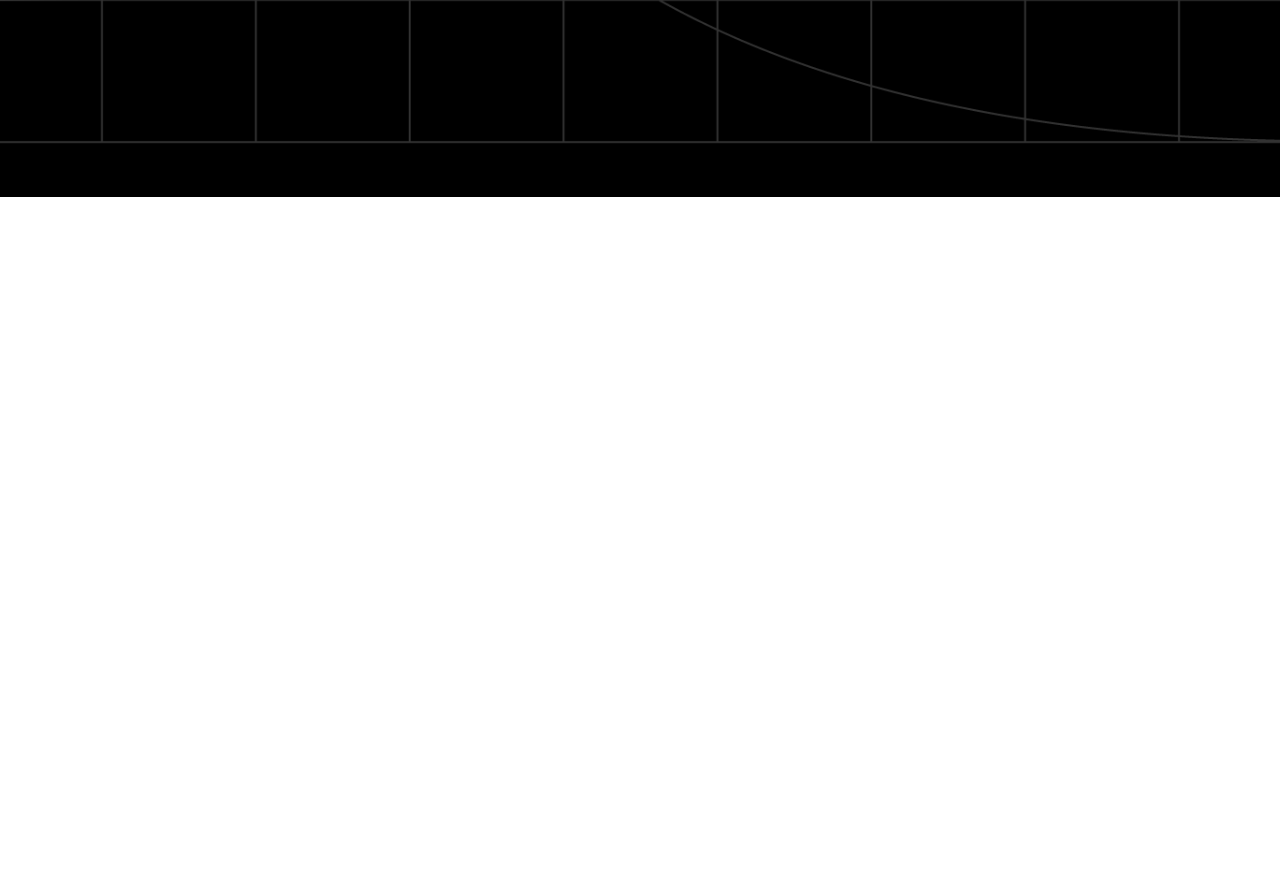
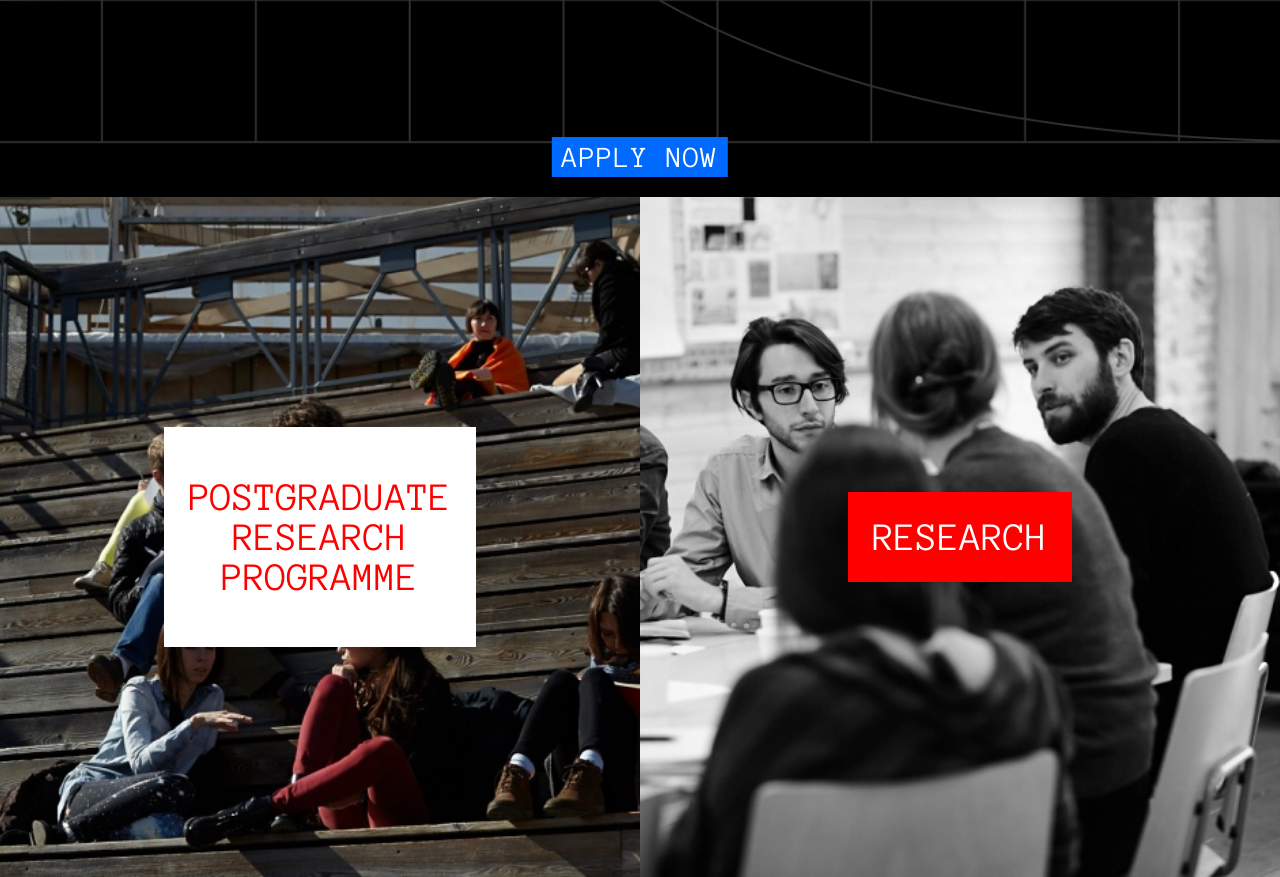
Before and after one commit to evgeny-matveev/hse-strelka-19, a plain HTML site: page index.html in a window 1280 px wide. Shown: the part 483-1360 px from the top of the page. Before the commit the page ends 800 px from the top, so only its background shows below. Drawn offline with Linux system fonts and the light colour scheme.

Commit message:
Доработали блок с образовательными  программами

```diff
--- a/index.html
+++ b/index.html
@@ -46,7 +46,18 @@
     </h1>
     <a class="btn" href="#">Apply now</a>
   </div>
-  <div class="edu"></div>
+  <div class="edu">
+    <div class="post">
+      <a href="#">
+        <span>POSTGRADUATE</span>
+        <span>RESEARCH</span>
+        <span>PROGRAMME</span>
+      </a>
+    </div>
+    <div class="research">
+      <a href="#">RESEARCH</a>
+    </div>
+  </div>
   <div class="books"></div>
   <div class="ad"></div>
   <div class="bar"></div>
--- a/styles/main.css
+++ b/styles/main.css
@@ -1,6 +1,9 @@
 @import "reset.css";
 @import url('https://fonts.googleapis.com/css?family=Anonymous+Pro&display=swap');
 
+:root {
+  --main-color: #006AFF;
+}
 body {
   font-family: 'Anonymous Pro', monospace;
 }
@@ -26,7 +29,7 @@ a {
   position: relative;
 }
 .hero nav {
-  background: #006AFF;
+  background: var(--main-color);
   display: inline-block;
   padding: 10px;
   margin-top: 20px;
@@ -53,11 +56,62 @@ a {
   transform: translateY(-50%);
   letter-spacing: 1px;
 }
+.hero .btn {
+  position: absolute;
+  bottom: 20px;
+  left: 50%;
+  transform: translateX(-50%);
+  background: var(--main-color);
+  padding: 5px 10px;
+  color: #fff;
+  text-transform: uppercase;
+  font-size: 30px;
+  letter-spacing: 1px;
+}
 
 
+/*
+  Секция .edu
+*/
 
-
-
+.edu {
+  height: 85vh;
+  display: flex;
+}
+.post,
+.research {
+  height: 100%;
+  background-size: cover;
+  width: 50%;
+  background-position: center;
+  display: flex;
+  align-items: center;
+  justify-content: center;
+  text-align: center;
+}
+.post {
+  background-image: url(../img/post.jpg);
+}
+.research {
+  background-image: url(../img/research.jpg);
+}
+.post a,
+.research a {
+  font-size: 40px;
+}
+.post a {
+  background-color: #fff;
+  color: red;
+  padding: 50px 25px;
+}
+.research a {
+  background-color: red;
+  color: #fff;
+  padding: 25px;
+}
+.post span {
+  display: block;
+}
 
 
 
```
Also changed, not shown: img/post.jpg (added), img/research.jpg (added).
